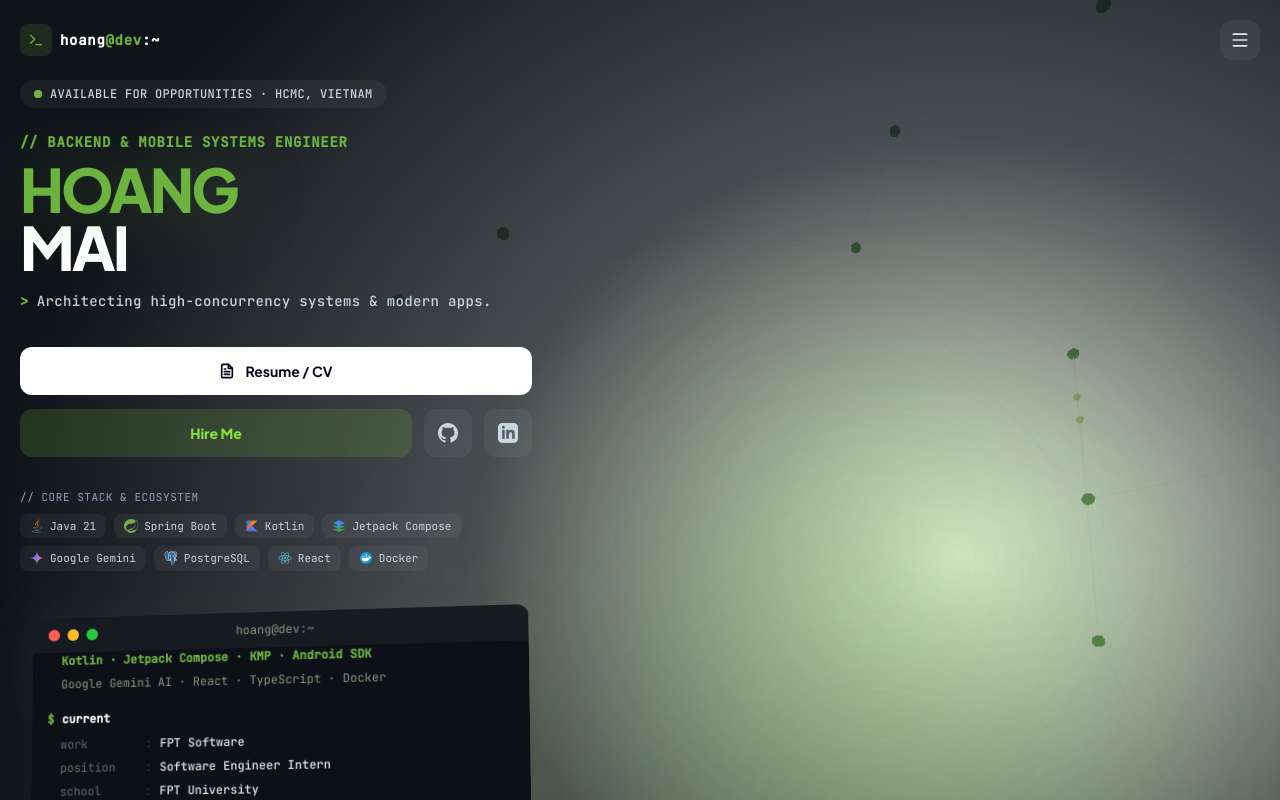
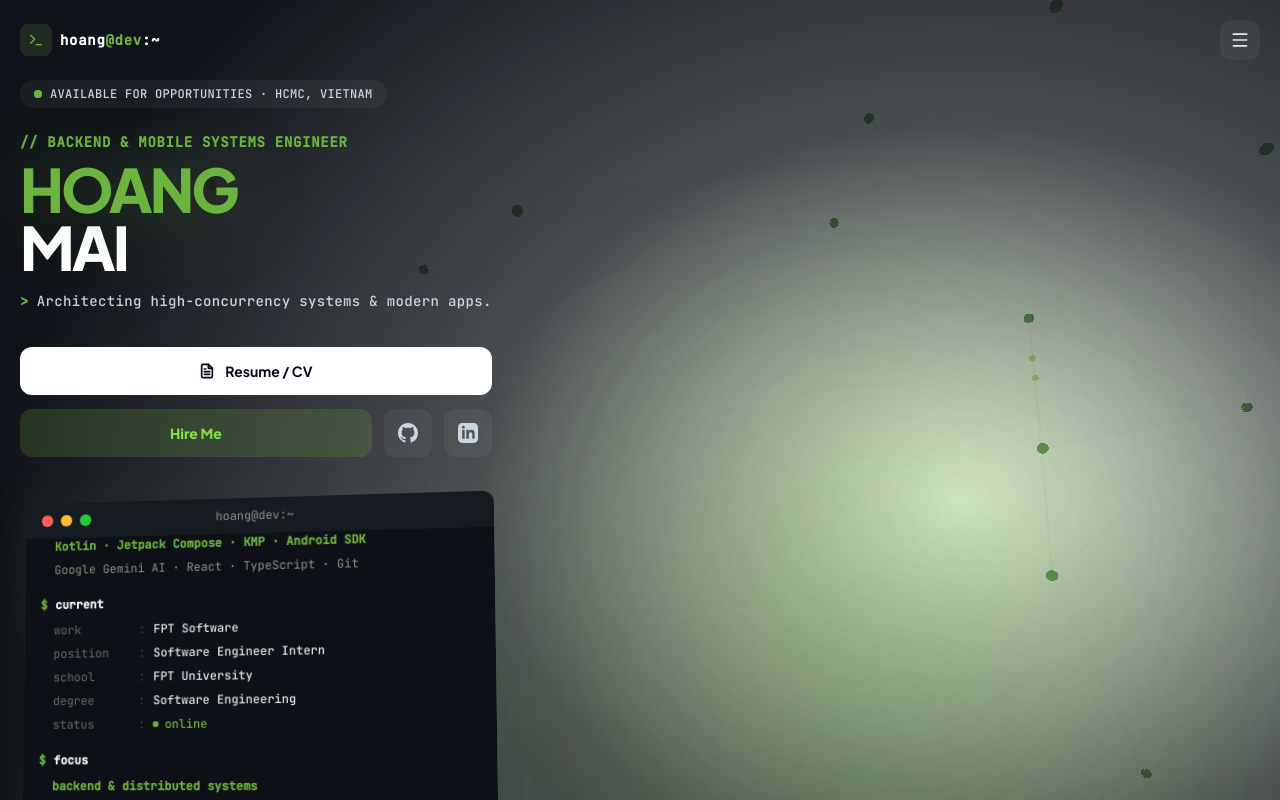
Before and after one commit to plozdev/my_portfolio, a React (Vite) app: page / in a window 1280 px wide. Shown: the top 800 px of the page. Built offline with nearby package versions, Linux system fonts and the light colour scheme.

Commit message:
refactor(hero,terminal): remove core stack strip and replace redis with docker in terminal stack

```diff
--- a/src/components/ui/IDEPlayground.tsx
+++ b/src/components/ui/IDEPlayground.tsx
@@ -35,9 +35,9 @@
     command: 'stack',
     type: 'lines',
     lines: [
-      { text: 'Java 21 · Spring Boot · PostgreSQL · Redis', primary: true },
+      { text: 'Java 21 · Spring Boot · PostgreSQL · Docker', primary: true },
       { text: 'Kotlin · Jetpack Compose · KMP · Android SDK', highlight: true },
-      { text: 'Google Gemini AI · React · TypeScript · Docker' },
+      { text: 'Google Gemini AI · React · TypeScript · Git' },
     ],
   },
   {
@@ -213,7 +213,7 @@
                           {line.primary ? (
                             <span>
                               <span className="text-[#6DB33F] font-bold">Java 21</span> ·{' '}
-                              <span className="text-[#6DB33F] font-bold">Spring Boot</span> · PostgreSQL · Redis
+                              <span className="text-[#6DB33F] font-bold">Spring Boot</span> · PostgreSQL · Docker
                             </span>
                           ) : (
                             line.text
--- a/src/sections/Hero.tsx
+++ b/src/sections/Hero.tsx
@@ -121,33 +121,6 @@
               </div>
             </div>
 
-            {/* Core Tech Stack Pills (Based on actual projects) */}
-            <div className="pt-1">
-              <span className="font-mono text-[11px] text-slate-400 uppercase tracking-wider block mb-2">
-                // CORE STACK &amp; ECOSYSTEM
-              </span>
-              <div className="flex flex-wrap gap-2 max-w-lg">
-                {[
-                  { name: 'Java 21', icon: '/logos/java.svg' },
-                  { name: 'Spring Boot', icon: '/logos/spring.svg' },
-                  { name: 'Kotlin', icon: '/logos/kotlin.svg' },
-                  { name: 'Jetpack Compose', icon: '/logos/compose.svg' },
-                  { name: 'Google Gemini', icon: '/logos/gemini.svg' },
-                  { name: 'PostgreSQL', icon: '/logos/postgresql.svg' },
-                  { name: 'React', icon: '/logos/react.svg' },
-                  { name: 'Docker', icon: '/logos/docker.svg' },
-                ].map((tech) => (
-                  <div
-                    key={tech.name}
-                    className="flex items-center gap-1.5 px-2.5 py-1 rounded-lg bg-white/5 border border-white/10 hover:border-[#6DB33F]/50 hover:bg-white/[0.08] transition-all font-mono text-[11px] text-slate-300"
-                  >
-                    <img src={tech.icon} alt={tech.name} className="w-3.5 h-3.5 object-contain" />
-                    <span>{tech.name}</span>
-                  </div>
-                ))}
-              </div>
-            </div>
-
           </div>
 
           {/* RIGHT: 3D Perspective Volumetric Terminal Window */}
```
